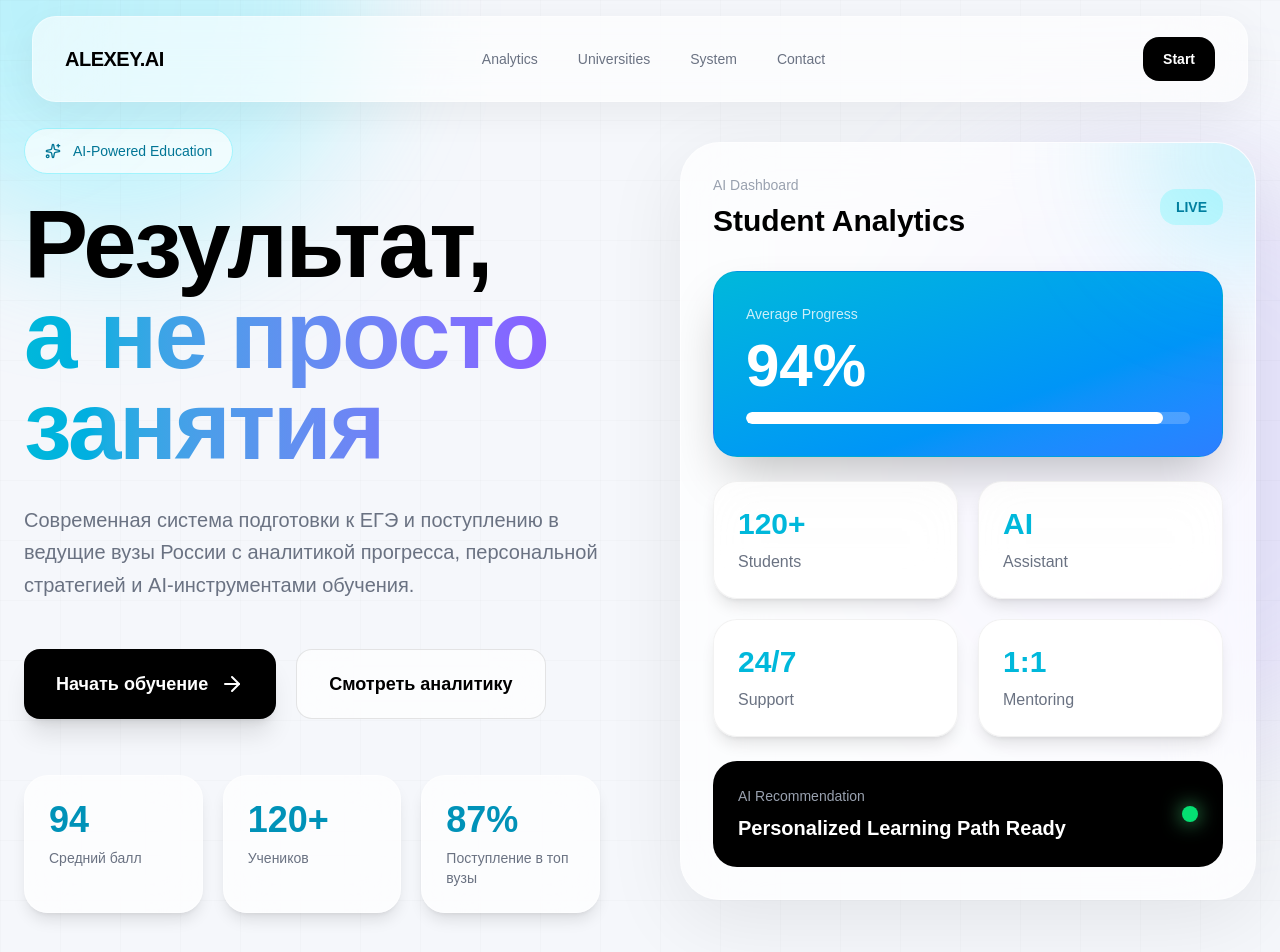
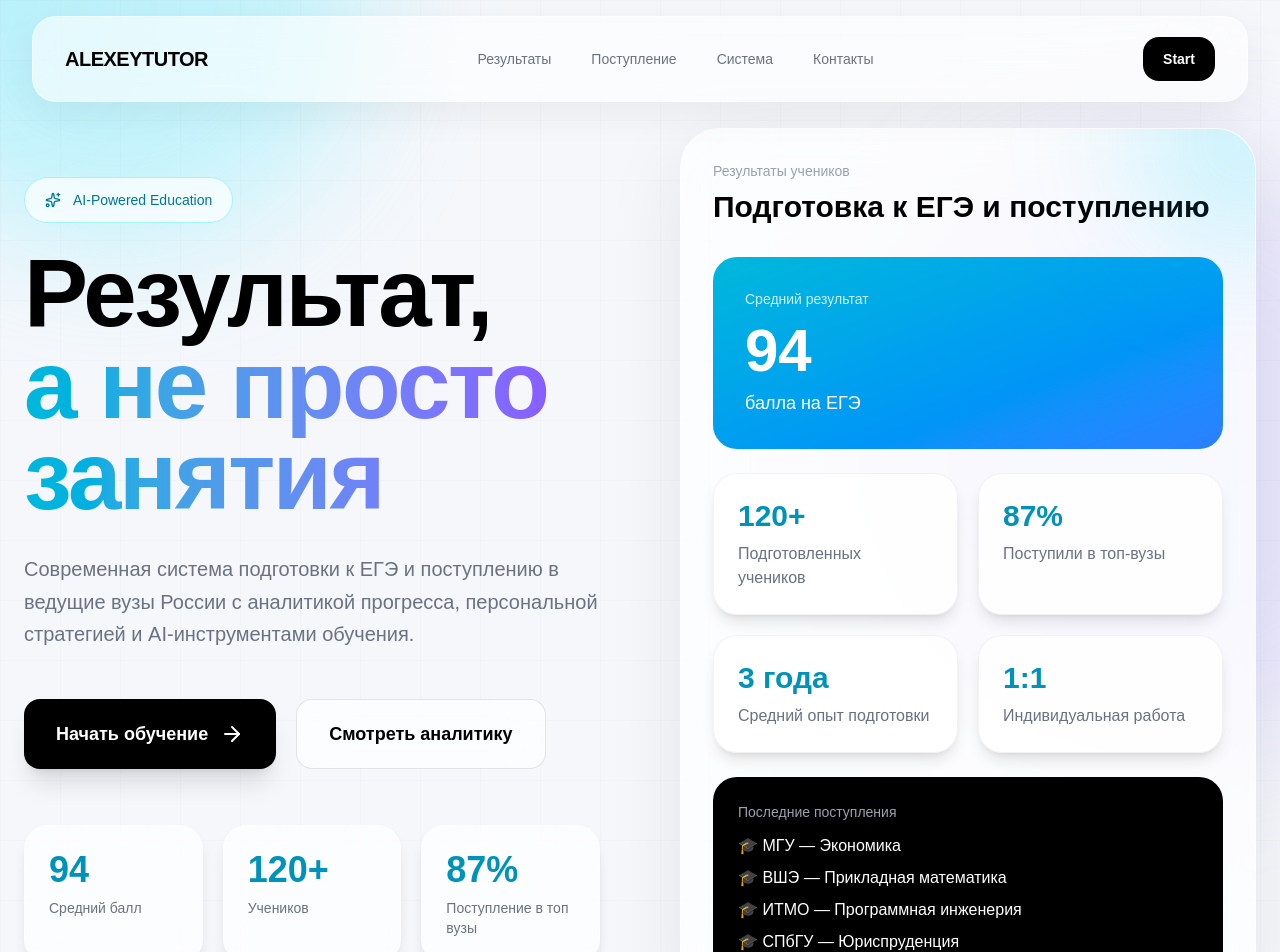
Before and after one commit to ZVShag/tutor-site, a Next.js app: page / in a window 1280 px wide. Shown: the top 952 px of the page. Built offline with nearby package versions, Linux system fonts and the light colour scheme.

Commit message:
rigth panel

```diff
--- a/app/page.tsx
+++ b/app/page.tsx
@@ -72,14 +72,14 @@ export default function Home() {
         <div className="flex items-center justify-between px-8 py-5">
 
           <div className="text-xl font-black tracking-tight">
-            ALEXEY.AI
+            ALEXEYTUTOR
           </div>
 
           <nav className="hidden gap-10 text-sm font-medium text-gray-500 md:flex">
-            <a href="#analytics">Analytics</a>
-            <a href="#universities">Universities</a>
-            <a href="#features">System</a>
-            <a href="#contact">Contact</a>
+            <a href="#analytics">Результаты</a>
+            <a href="#universities">Поступление</a>
+            <a href="#features">Система</a>
+            <a href="#contact">Контакты</a>
           </nav>
 
           <a
@@ -208,108 +208,72 @@ export default function Home() {
 
                 <div className="absolute right-[-100px] top-[-100px] h-[220px] w-[220px] rounded-full bg-cyan-400/20 blur-3xl" />
 
-              <div className="flex items-center justify-between">
-
                 <div>
                   <div className="text-sm font-medium text-gray-400">
-                    AI Dashboard
+                    Результаты учеников
                   </div>
 
                   <div className="mt-2 text-3xl font-black">
-                    Student Analytics
+                    Подготовка к ЕГЭ и поступлению
                   </div>
                 </div>
 
-                <div className="rounded-2xl bg-cyan-100 px-4 py-2 text-sm font-bold text-cyan-700">
-                  LIVE
+                {/* главный показатель */}
+                <div className="mt-8 rounded-3xl bg-gradient-to-br from-cyan-500 to-blue-500 p-8 text-white">
+
+                  <div className="text-sm opacity-80">
+                    Средний результат
+                  </div>
+
+                  <div className="mt-3 text-6xl font-black">
+                    94
+                  </div>
+
+                  <div className="mt-2 text-lg">
+                    балла на ЕГЭ
                   </div>
                 </div>
 
-              {/* SCORE */}
-              <motion.div
-                whileHover={{
-                  y: -4,
-                }}
-                className="mt-8 rounded-3xl border border-black/5 bg-gradient-to-br from-cyan-500 to-blue-500 p-8 text-white shadow-2xl"
-              >
-
-                <div className="text-sm opacity-80">
-                  Average Progress
-                </div>
-
-                <div className="mt-3 text-6xl font-black">
-                  94%
-                </div>
-
-                <div className="mt-4 h-3 overflow-hidden rounded-full bg-white/20">
-
-                  <motion.div
-                    initial={{
-                      width: 0,
-                    }}
-                    animate={{
-                      width: "94%",
-                    }}
-                    transition={{
-                      duration: 1.5,
-                    }}
-                    className="h-full rounded-full bg-white"
-                  />
-                </div>
-              </motion.div>
-
-              {/* MINI CARDS */}
+                {/* карточки */}
                 <div className="mt-6 grid gap-5 md:grid-cols-2">
 
                   {[
-                  ["120+", "Students"],
-                  ["AI", "Assistant"],
-                  ["24/7", "Support"],
-                  ["1:1", "Mentoring"],
+                    ["120+", "Подготовленных учеников"],
+                    ["87%", "Поступили в топ-вузы"],
+                    ["3 года", "Средний опыт подготовки"],
+                    ["1:1", "Индивидуальная работа"],
                   ].map(([value, label]) => (
-                  <motion.div
-                    whileHover={{
-                      y: -4,
-                      scale: 1.02,
-                    }}
+                    <div
                       key={label}
-                    className="rounded-3xl border border-black/5 bg-white/80 p-6 shadow-lg backdrop-blur-xl"
+                      className="rounded-3xl border border-black/5 bg-white/80 p-6 shadow-lg"
                     >
-
-                    <div className="text-3xl font-black text-cyan-500">
+                      <div className="text-3xl font-black text-cyan-600">
                         {value}
                       </div>
 
                       <div className="mt-2 text-gray-500">
                         {label}
                       </div>
-                  </motion.div>
+                    </div>
                   ))}
                 </div>
 
-              {/* AI STATUS */}
-              <motion.div
-                whileHover={{
-                  y: -3,
-                }}
-                className="mt-6 rounded-3xl border border-black/5 bg-black p-6 text-white"
-              >
+                {/* поступления */}
+                <div className="mt-6 rounded-3xl border border-black/5 bg-black p-6 text-white">
 
-                <div className="flex items-center justify-between">
-
-                  <div>
                   <div className="text-sm text-gray-400">
-                      AI Recommendation
+                    Последние поступления
                   </div>
 
-                    <div className="mt-2 text-xl font-bold">
-                      Personalized Learning Path Ready
+                  <div className="mt-3 space-y-2">
+
+                    <div>🎓 МГУ — Экономика</div>
+                    <div>🎓 ВШЭ — Прикладная математика</div>
+                    <div>🎓 ИТМО — Программная инженерия</div>
+                    <div>🎓 СПбГУ — Юриспруденция</div>
+
                   </div>
                 </div>
-
-                  <div className="h-4 w-4 rounded-full bg-green-400 shadow-[0_0_20px_rgba(74,222,128,0.9)]" />
-                </div>
-              </motion.div>
               </div>
           </motion.div>
         </div>
@@ -327,7 +291,7 @@ export default function Home() {
 
             <div>
               <div className="text-sm font-semibold tracking-[0.2em] text-cyan-500">
-                ANALYTICS
+                Аналитика
               </div>
 
               <h2 className="mt-4 text-5xl font-black">
```
Lines whose indentation alone changed are shown as unchanged.
